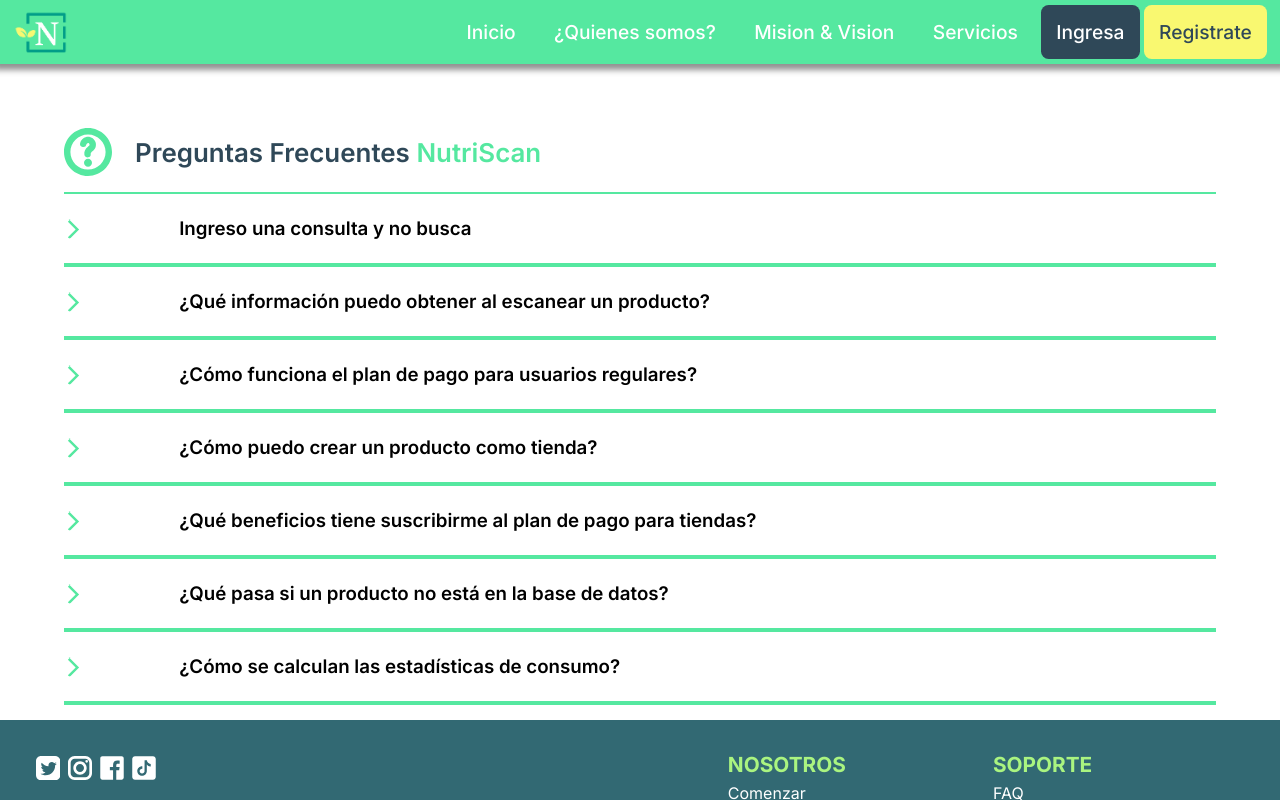
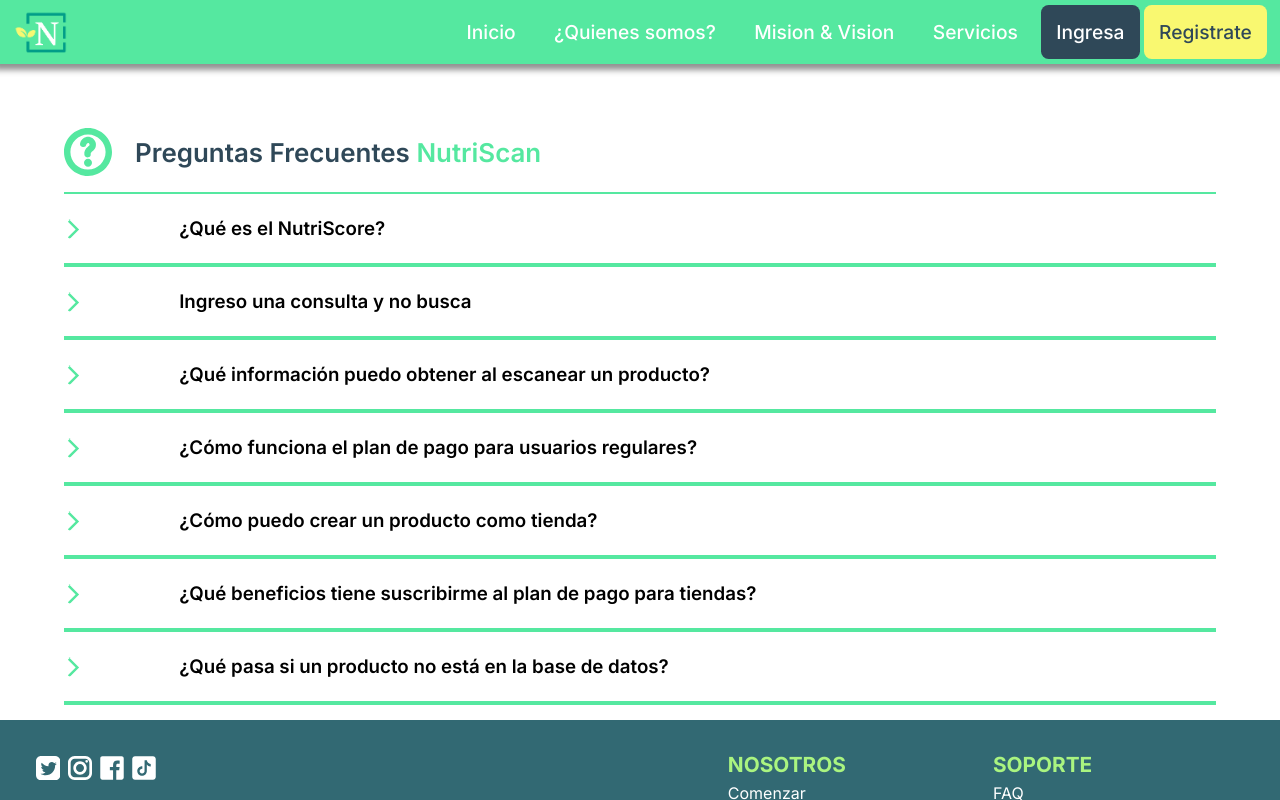
Before and after one commit to Lespinald/nutriscanapp_front, a React (Vite) app: page /FAQ in a window 1280 px wide. Built offline with nearby package versions, Linux system fonts and the light colour scheme; no server answers; a web font is replaced by a local one.

Commit message:
Adicionar preguntas en FAQ

```diff
--- a/src/pages/Home/FAQ.tsx
+++ b/src/pages/Home/FAQ.tsx
@@ -8,6 +8,7 @@
   }
 
 const questions: Question[] = [
+  { id: 10, question: '¿Qué es el NutriScore?', answer: 'cada producto recibe un NutriScore, una valoración especial que hacemos para indicar cuán saludable es el producto. Esta evaluación se basa en la calidad y cantidad de los nutrientes presentes en el producto, ayudándote a tomar decisiones informadas sobre tu alimentación (llendo de A-E desde lo mas saludable a lo menos respectivamente).' },
   { id: 0, question: 'Ingreso una consulta y no busca', answer: 'Recuerda que tras ingresar cualquier consulta por ID o nombre, debes oprimir enter que realice la consulta' },
   { id: 1, question: '¿Qué información puedo obtener al escanear un producto?', answer: 'Recibiras un nutriscore donde se le clasficica a cada producto con una valoracion de A-E, además de informacion nutricional como cantidad de azucares,sodio,grasas, fireba ,calorias,etc.' },
   { id: 2, question: '¿Cómo funciona el plan de pago para usuarios regulares?', answer: "El plan de pago para usuarios regulares incluye acceso a estadísticas detalladas de tus consumos, un historial de alimentos consumidos, y un seguimiento preciso de calorías y nutrientes." },
@@ -17,6 +18,7 @@
   { id: 6, question: '¿Cómo se calculan las estadísticas de consumo?', answer: 'Las estadísticas se calculan en función de los productos escaneados y los datos registrados en tu historial de consumo, ofreciendo una visión completa de tu ingesta nutricional.' },
   { id: 7, question: '¿Cómo se protege mi información personal?', answer: 'La información personal se maneja de acuerdo con la ley de protección de datos de Colombia, garantizando que tus datos sean utilizados únicamente para el funcionamiento de la app y no serán compartidos con terceros.' },
   { id: 8, question: '¿Qué sucede si olvido mi contraseña o detecto un uso no autorizado de mi cuenta?', answer: 'Si deseas cambiar tu contraseña hay una opcion disponible en el login de la aplicación y de cambiar su clasve esta información se verá en tu panel del perfil del usuario.' },
+  { id: 9, question: '¿Qué información se muestra de los productos?', answer: 'Cuando buscas un producto en nuestra plataforma, mostramos detalles completos sobre sus nutrientes, como carbohidratos, grasas, grasas saturadas, azúcar, proteínas, sodio, fibra, energía (calorías), y la cantidad por porción..' },
   // Agrega más preguntas aquí
   ];
 
```
Lines whose indentation alone changed are shown as unchanged.
